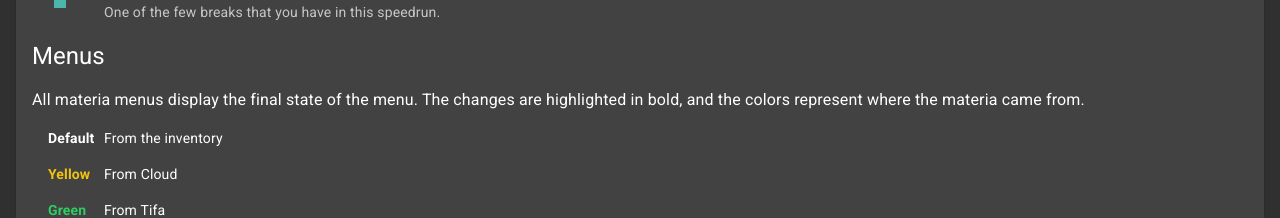
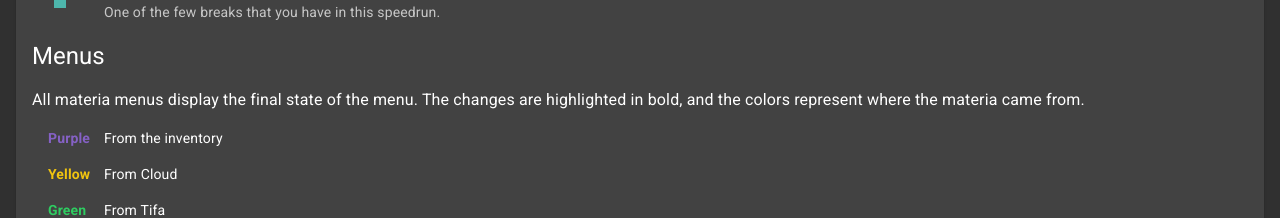
Before and after one commit to fhelwanger/ff7r-speedrun-notes, a React (Create React App) app: page / in a window 1280 px wide. Shown: the part 962-1180 px from the top of the page. Built offline with nearby package versions, Linux system fonts and the light colour scheme.

Commit message:
Better inventory color

```diff
--- a/src/components/Introduction.tsx
+++ b/src/components/Introduction.tsx
@@ -112,8 +112,8 @@
 function Menus() {
   const materiaColors = [
     {
-      colorName: "Default",
-      color: undefined,
+      colorName: "Purple",
+      color: charactersPalette.inventory,
       description: "From the inventory",
     },
     {
--- a/src/components/Materia.tsx
+++ b/src/components/Materia.tsx
@@ -55,10 +55,7 @@
         style={{
           fontWeight: x.source ? "bold" : undefined,
           textTransform: x.source ? "uppercase" : undefined,
-          color:
-            x.source && x.source !== "inventory"
-              ? charactersPalette[x.source]
-              : undefined,
+          color: x.source ? charactersPalette[x.source] : undefined,
         }}
       >{`(${x.name || "Empty"}) `}</Typography>
     ));
--- a/src/components/palette.ts
+++ b/src/components/palette.ts
@@ -3,6 +3,7 @@
   tifa: "#2ECC61",
   barret: "#E7483E",
   aerith: "#3598DB",
+  inventory: "#8561C5",
 };
 
 export const cardsPalette = {
```
